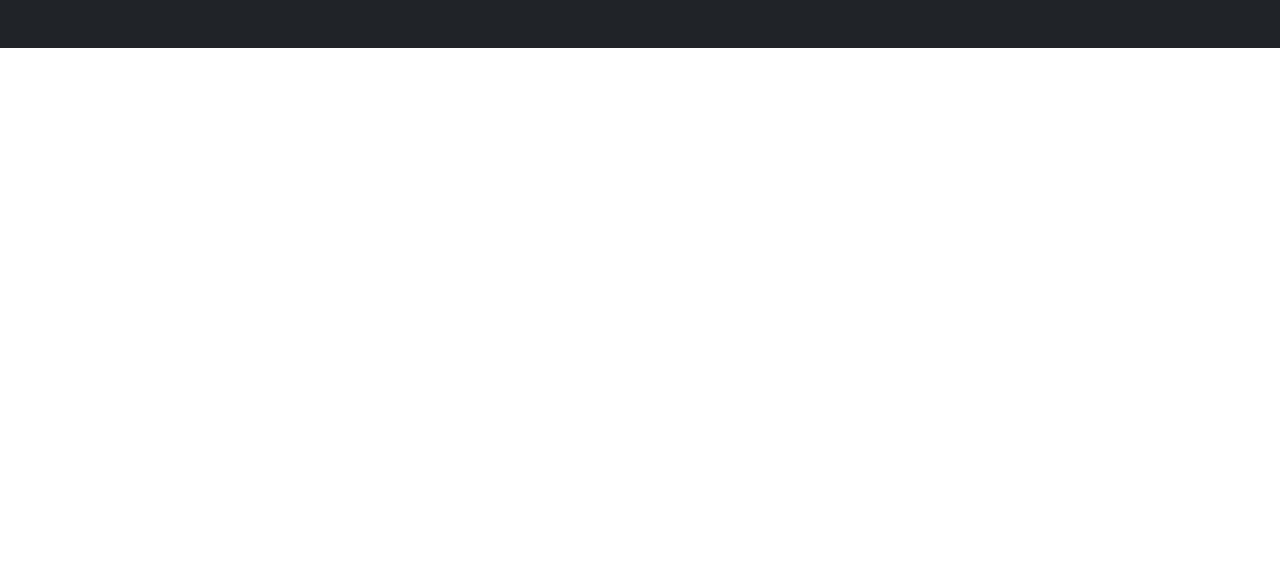
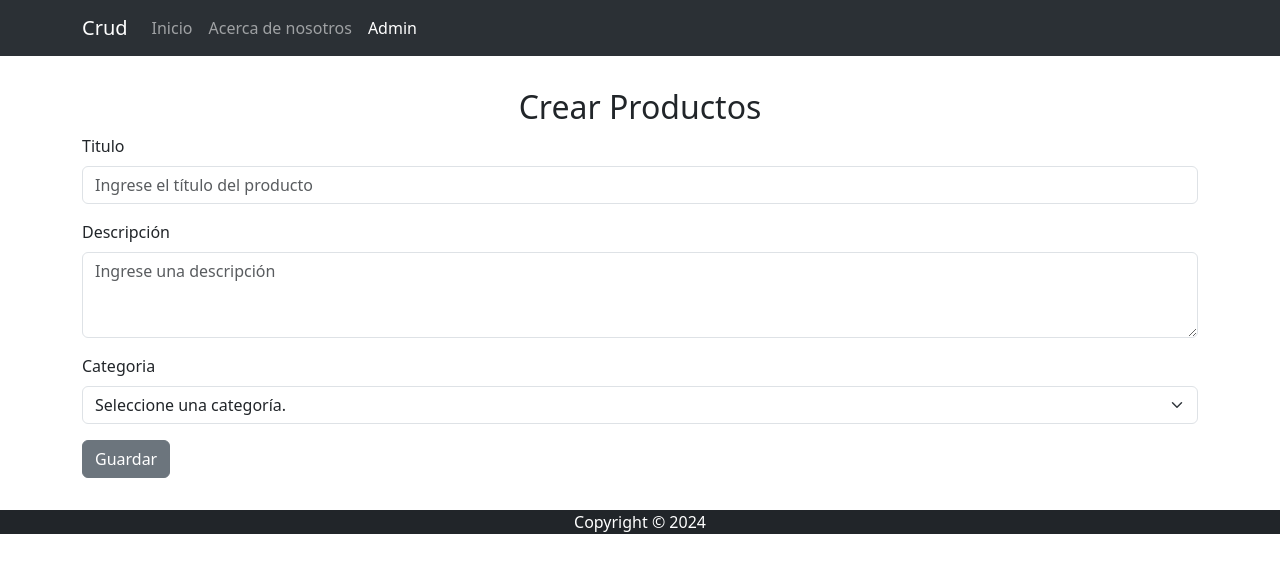
Before and after one commit to FaqqZ/crudProductos, a React (Vite) app: page /admin in a window 1280 px wide. Shown: the top 572 px of the page. Built offline with nearby package versions, Linux system fonts and the light colour scheme.

Commit message:
Se creó estructura del SITE y se agregó REAC ROUTER DOM

```diff
--- a/package.json
+++ b/package.json
@@ -13,7 +13,8 @@
     "bootstrap": "^5.3.3",
     "react": "^18.2.0",
     "react-bootstrap": "^2.10.1",
-    "react-dom": "^18.2.0"
+    "react-dom": "^18.2.0",
+    "react-router-dom": "^6.22.1"
   },
   "devDependencies": {
     "@types/react": "^18.2.56",
--- a/src/App.jsx
+++ b/src/App.jsx
@@ -1,10 +1,31 @@
-import 'bootstrap/dist/css/bootstrap.min.css'
+import Navbar from "./Components/Navbar";
+import Foot from "./Components/Foot"
+import { BrowserRouter, Routes, Route } from "react-router-dom";
+import Home from "./Components/pages/home";
+import Admin from "./Components/pages/admin";
+import AcercaDeNosotros from "./Components/pages/acercaDeNosotros";
 function App() {
   return (
     <>
-      <div className="bg-dark">
-        <h1>Hola Mundo</h1>
-      </div>
+        <BrowserRouter>
+      <header>
+        <Navbar />
+      </header>
+
+      <main>
+        <Routes>
+        <Route path="/" element={<Home/>}/>
+        <Route path="/acercaDeNosotros" element={<AcercaDeNosotros/>}/>
+        <Route path="/admin" element={<Admin/>}/>
+        </Routes>
+
+      </main>
+
+
+      <footer>
+        <Foot/>
+      </footer>
+      </BrowserRouter>
     </>
   );
 }
--- /dev/null
+++ b/src/Components/Foot.jsx
@@ -0,0 +1,13 @@
+import { Container } from "react-bootstrap";
+
+const Foot = () => {
+    return (
+       <Container fluid className="p-0 m-0">
+         <div className="text-center bg-dark text-white">
+           <p>Copyright &copy; 2024</p>
+         </div>
+       </Container>
+    );
+};
+
+export default Foot;
--- /dev/null
+++ b/src/Components/Navbar.jsx
@@ -0,0 +1,29 @@
+import Container from 'react-bootstrap/Container';
+import Nav from 'react-bootstrap/Nav';
+import Navbar from 'react-bootstrap/Navbar';
+import { NavLink } from "react-router-dom";
+
+const NavBar = () => {
+  return (
+    <Navbar expand="lg" className="bg-body-tertiary" data-bs-theme="dark">
+      <Container>
+        <Navbar.Brand href="#home">Crud</Navbar.Brand>
+        <Navbar.Toggle aria-controls="basic-navbar-nav" />
+        <Navbar.Collapse id="basic-navbar-nav">
+          <Nav className="me-auto">
+            {/* <Nav.Link href="/">Inicio</Nav.Link>
+            <Nav.Link href="/AcercaDeNosotros">Acerca de nosotros</Nav.Link>
+            <Nav.Link href="/Admin">Admin</Nav.Link> */}
+
+            <NavLink to='/' className={'nav-link'}>Inicio</NavLink>
+            <NavLink to='/AcercaDeNosotros' className={'nav-link'}>Acerca de nosotros</NavLink>
+            <NavLink to='/admin' className={'nav-link'}>Admin</NavLink>
+
+          </Nav>
+        </Navbar.Collapse>
+      </Container>
+    </Navbar>
+  );
+};
+
+export default NavBar;
--- /dev/null
+++ b/src/Components/pages/acercaDeNosotros.jsx
@@ -0,0 +1,10 @@
+
+const acercaDeNosotros = () => {
+    return (
+        <div>
+            <h1>Desde acerca de nosotros</h1>
+        </div>
+    );
+};
+
+export default acercaDeNosotros;
--- /dev/null
+++ b/src/Components/pages/admin.jsx
@@ -0,0 +1,10 @@
+import CrearProducto from '../sections/crearProductos'
+const admin = () => {
+    return (
+        <div>
+            <CrearProducto/>
+        </div>
+    );
+};
+
+export default admin;
--- /dev/null
+++ b/src/Components/pages/home.jsx
@@ -0,0 +1,9 @@
+const home = () => {
+    return (
+        <div>
+            <h1>Desde home</h1>
+        </div>
+    );
+};
+
+export default home;
--- /dev/null
+++ b/src/Components/sections/crearProductos.jsx
@@ -0,0 +1,54 @@
+import { Form, Button } from "react-bootstrap";
+const crearProductos = () => {
+  //Propiedades para productos: TITULO - DESCRIPCIÓN - CATEGORIA - además va a tener un ID único
+  const handleSubmit = (e) => {
+    e.preventDefault();
+    console.log('Desde submit')
+  };
+  return (
+    <div className="container py-3 my-3">
+      <div className="text-center">
+        <h2>Crear Productos</h2>
+      </div>
+      <Form onSubmit={handleSubmit}>
+        <Form.Group className="mb-3" controlId="title">
+          <Form.Label>Titulo</Form.Label>
+          <Form.Control
+            type="text"
+            placeholder="Ingrese el título del producto"
+            minLength={4}
+            maxLength={20}
+          />
+        </Form.Group>
+
+        <Form.Group className="mb-3" controlId="description">
+          <Form.Label>Descripción</Form.Label>
+          <Form.Control
+            type="text"
+            placeholder="Ingrese una descripción"
+            as="textarea"
+            rows={3}
+            minLength={4}
+            maxLength={200}
+          />
+        </Form.Group>
+
+        <Form.Group className="mb-3" controlId="category">
+          <Form.Label>Categoria</Form.Label>
+          <select class="form-select" aria-label="Default select example">
+            <option value="">Seleccione una categoría.</option>
+            <option value="Bebidas">Bebidas</option>
+            <option value="Alimentos">Alimentos</option>
+            <option value="Limpieza">Limpieza</option>
+          </select>
+        </Form.Group>
+
+        <Button variant="secondary" type="submit">
+          Guardar
+        </Button>
+      </Form>
+    </div>
+  );
+};
+
+export default crearProductos;
--- a/src/main.jsx
+++ b/src/main.jsx
@@ -1,8 +1,7 @@
 import React from 'react'
 import ReactDOM from 'react-dom/client'
 import App from './App.jsx'
-// import './index.css'
-import * as bootstrap from 'bootstrap'
+import 'bootstrap/dist/css/bootstrap.min.css'
 
 ReactDOM.createRoot(document.getElementById('root')).render(
   <React.StrictMode>
```
Also changed, not shown: 1 other file (tests, documents, lock files or other folders).
